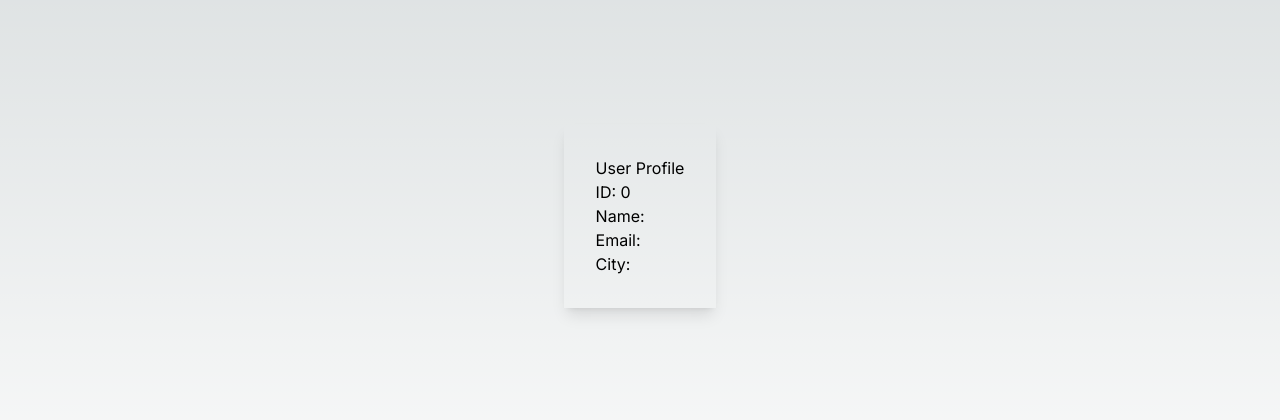
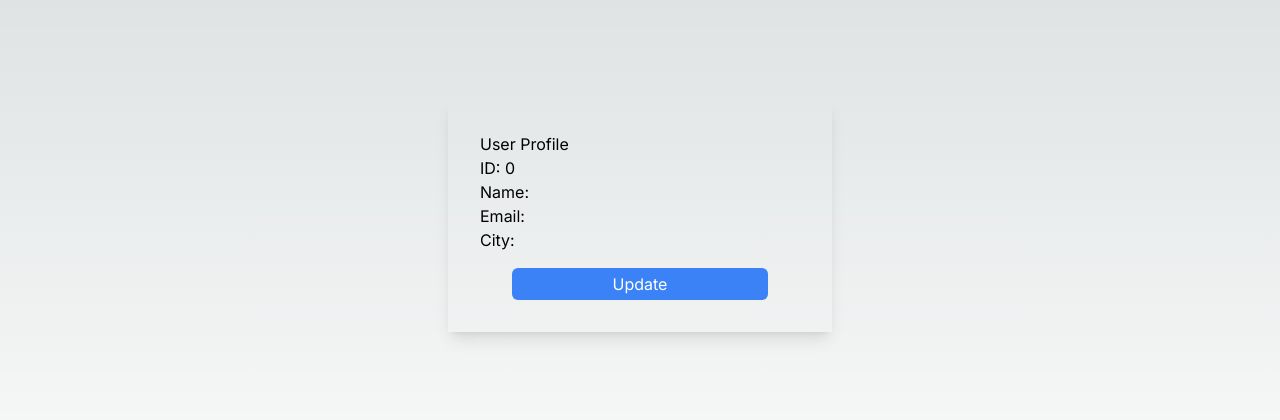
Before and after one commit to tzptzptzptzptzp/ex-nextjs-redux, a Next.js app: page / in a window 1280 px wide. Shown: the part 184-604 px from the top of the page. Built offline with nearby package versions, Linux system fonts and the light colour scheme.

Commit message:
✨ 更新ボタンを作成

```diff
--- a/src/app/page.tsx
+++ b/src/app/page.tsx
@@ -7,8 +7,11 @@ export default function Home() {
   return (
     <Provider store={store}>
       <main className="flex items-center justify-center w-screen h-screen">
-        <div className="p-8 shadow-lg">
+        <div className="flex flex-col gap-4 w-96 p-8 shadow-lg">
           <UserProfile />
+          <button className="w-4/5 mx-auto py-1 bg-blue-500 text-white rounded-md">
+            Update
+          </button>
         </div>
       </main>
     </Provider>
```
